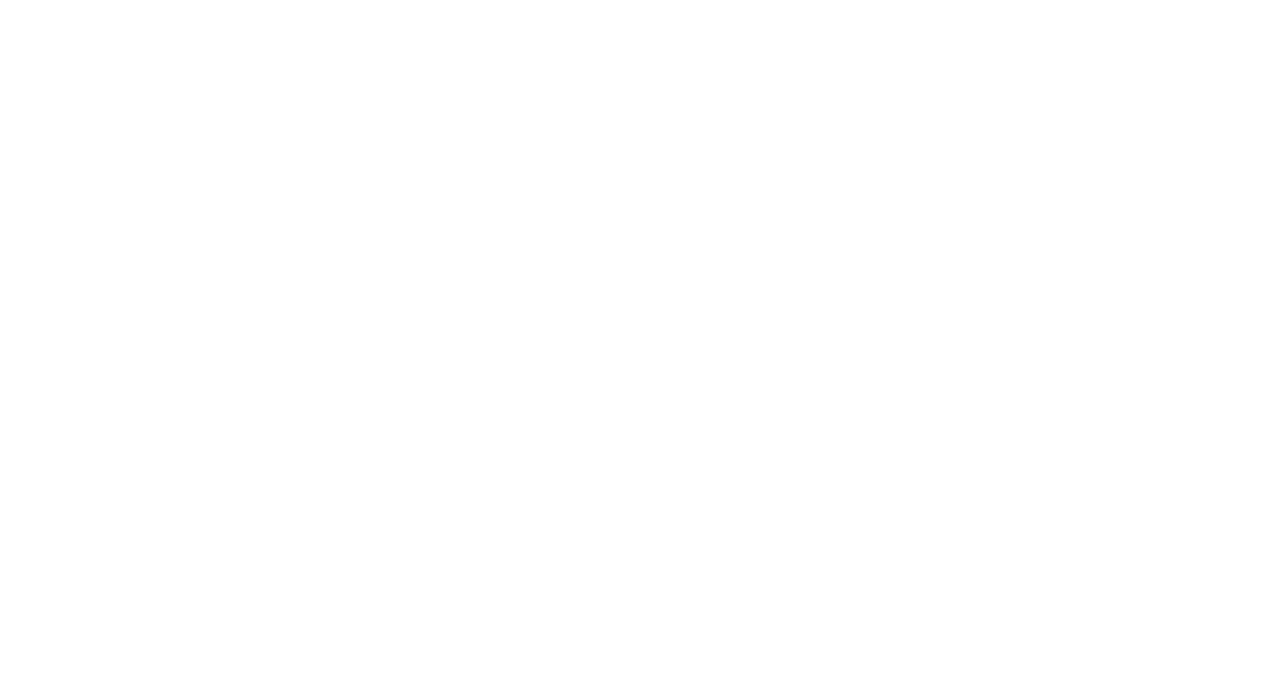
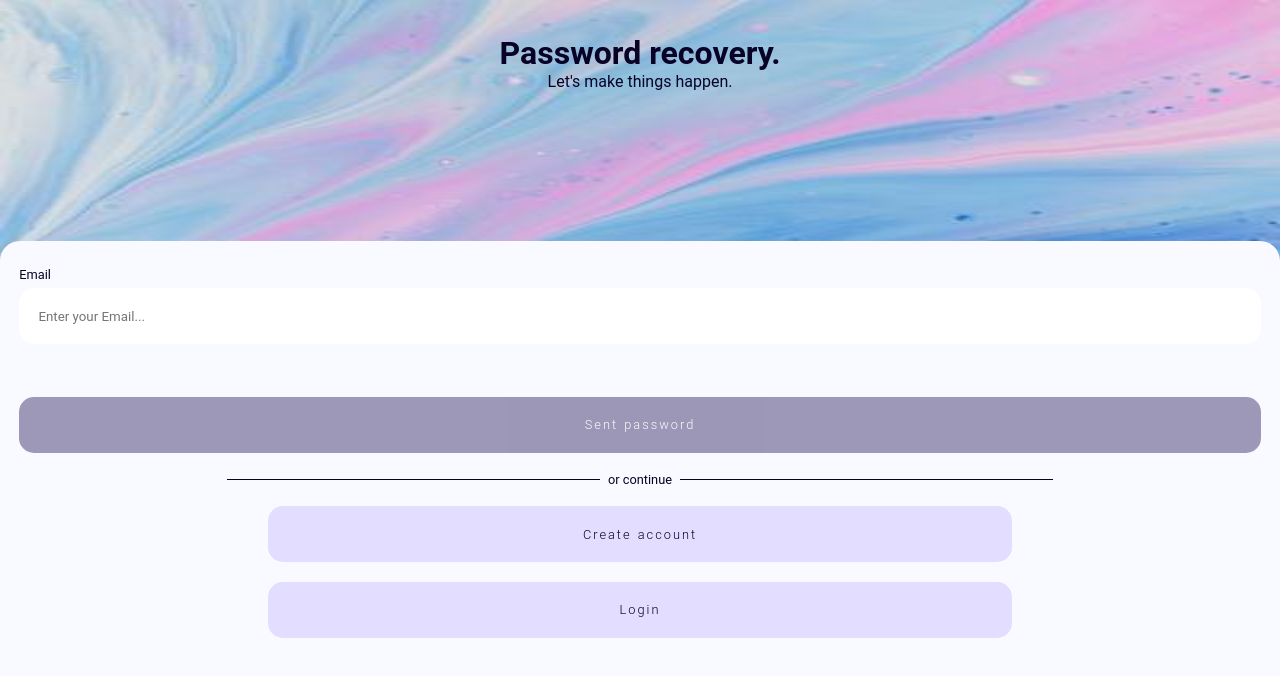
Before and after one commit to FilipDrzazga/simply-todo, a React (Create React App) app: page /password-recovery in a window 1280 px wide. Before the commit this address had no page. Shown: the top 676 px of the page. Built offline with nearby package versions, Linux system fonts and the light colour scheme.

Commit message:
add PasswordRecovery comp. and functionality

```diff
--- a/src/App.js
+++ b/src/App.js
@@ -3,13 +3,15 @@ import { Route, Routes } from "react-router";
 import WelcomeScreen from "./pages/WelcomeScreen";
 import CreateAccount from "./pages/CreateAccount";
 import Login from './pages/Login';
+import PasswordRecovery from "./pages/PasswordRecovery";
 
 const App = () => {
   return (
     <Routes>
       <Route path='/' element={<WelcomeScreen/>} />
-      <Route path='/createAccount' element={<CreateAccount/>} />
-      <Route path='/login' element={<Login/>} />
+      <Route path='/create-account' element={<CreateAccount/>} />
+      <Route path='/login' element={<Login />} />
+      <Route path="/password-recovery" element={<PasswordRecovery/>} />
     </Routes>
   )
 };
--- a/src/Components/Input.js
+++ b/src/Components/Input.js
@@ -1,8 +1,12 @@
 import React from "react";
+import { useNavigate } from "react-router-dom";
 
 import * as S from '../styled/Input.styled'
 
-const Input = ({id, type, value, error, touched, onChange, onBlur, placeholder, htmlFor, labelText}) => {
+const Input = ({ id, type, value, error, touched, onChange, onBlur, placeholder, htmlFor, labelText, forgotPassword }) => {
+
+    const navigate = useNavigate();
+
     return (
         <>
             <S.Label htmlFor={htmlFor}>{labelText}
@@ -17,7 +21,10 @@ const Input = ({id, type, value, error, touched, onChange, onBlur, placeholder,
                     placeholder={placeholder}>
                 </S.Input>
             </S.Label>
-            <S.ErrorMessage>{ touched && error }</S.ErrorMessage>
+            <S.MessagesContainer>
+                <S.ErrorMessage>{touched && error}</S.ErrorMessage>
+                {forgotPassword && <S.ForgotPassword onClick={()=>navigate('/password-recovery')}>Forgot password?</S.ForgotPassword>}
+            </S.MessagesContainer>
         </>
     )
 }
--- a/src/firebase/firebase.js
+++ b/src/firebase/firebase.js
@@ -1,5 +1,5 @@
 import { initializeApp } from "firebase/app";
-import { getAuth ,createUserWithEmailAndPassword, signInWithEmailAndPassword } from "firebase/auth";
+import { getAuth ,createUserWithEmailAndPassword, signInWithEmailAndPassword, sendPasswordResetEmail } from "firebase/auth";
 import { getDatabase } from "firebase/database";
 
 const firebaseConfig = {
@@ -16,4 +16,4 @@ const app = initializeApp(firebaseConfig);
 const db = getDatabase(app);
 const auth = getAuth(app);
 
-export { db, auth, createUserWithEmailAndPassword, signInWithEmailAndPassword };
+export { db, auth, createUserWithEmailAndPassword, signInWithEmailAndPassword, sendPasswordResetEmail };
--- a/src/pages/CreateAccount.js
+++ b/src/pages/CreateAccount.js
@@ -5,7 +5,7 @@ import Input from "../Components/Input";
 import AuthPopup from "../Components/AuthPopup";
 
 import { useFormik } from 'formik';
-import { validationSchema, authMessageHandler } from '../utils/index';
+import { passwordEmailValidation, authMessageHandler } from '../utils/index';
 import { auth, createUserWithEmailAndPassword } from "../firebase/firebase";
 
 import abstractMobile from '../Image/abstract-mobile.jpg';
@@ -16,7 +16,7 @@ const CreateAccount = () => {
 
   const onSubmit = ({ email, password }, {resetForm}) => {
     createUserWithEmailAndPassword(auth, email, password)
-      .then((respose) => {
+      .then(() => {
         setCreateUser(authMessageHandler('create-account'));
       }).catch((error) => {
         setCreateUser(authMessageHandler(error.code));
@@ -31,7 +31,7 @@ const CreateAccount = () => {
       password: ''
     },
     validateOnMount: true,
-    validationSchema: validationSchema,
+    validationSchema: passwordEmailValidation,
     onSubmit: onSubmit,
   });
 
--- a/src/pages/Login.js
+++ b/src/pages/Login.js
@@ -5,7 +5,7 @@ import Input from "../Components/Input";
 import AuthPopup from '../Components/AuthPopup';
 
 import { useFormik } from 'formik';
-import { validationSchema, authMessageHandler } from "../utils/index";
+import { passwordEmailValidation, authMessageHandler } from "../utils/index";
 import { auth, signInWithEmailAndPassword } from "../firebase/firebase";
 
 import abstractMobile from '../Image/abstract-mobile.jpg';
@@ -15,7 +15,8 @@ const CreateAccount = () => {
   const [isLogin, setIsLogin] = useState(null);
 
   const onSubmit = ({email, password}, {resetForm}) => {
-    signInWithEmailAndPassword(auth, email, password).then(response => {
+    signInWithEmailAndPassword(auth, email, password)
+      .then(() => {
         setIsLogin(authMessageHandler('login'));
       }).catch((error) => {
         setIsLogin(authMessageHandler(error.code));
@@ -30,7 +31,7 @@ const CreateAccount = () => {
         password: ''
       },
       validateOnMount:true,
-      validationSchema: validationSchema,
+      validationSchema: passwordEmailValidation,
       onSubmit: onSubmit,
   });
 
@@ -69,6 +70,7 @@ const CreateAccount = () => {
             placeholder="Enter your password..."
             htmlFor="password"
             labelText="Password"
+            forgotPassword
           />
         </S.InputsContainer>
         <S.ButtonContainer>
@@ -78,7 +80,7 @@ const CreateAccount = () => {
             <span>or continue</span>
             <hr />
           </div>
-          <Button size="l" color="light" navigateTo="/createAccount">Create account</Button>
+          <Button size="l" color="light" navigateTo="/create-account">Create account</Button>
         </S.ButtonContainer>
       </S.Form>
     </S.Section>
--- /dev/null
+++ b/src/pages/PasswordRecovery.js
@@ -0,0 +1,77 @@
+import React, { useState } from "react";
+import Button from "../Components/Button";
+import Input from "../Components/Input";
+import AuthPopup from "../Components/AuthPopup";
+
+import { useFormik } from "formik";
+import { recoveryPasswordValidation, authMessageHandler } from "../utils";
+import { auth, sendPasswordResetEmail } from "../firebase/firebase";
+
+import * as S from '../styled/CreateAccount.styled';
+import abstractMobile from '../Image/abstract-mobile.jpg'
+
+const PasswordRecovery = () => {
+
+    const [isRecovered, setIsRecovered] = useState(null);
+
+    const onSubmit = ({email}, {resetForm}) => {
+        sendPasswordResetEmail(auth, email)
+            .then(() => {
+                setIsRecovered(authMessageHandler('reset-password'));
+            }).catch((error) => {
+                console.log(error.code);
+            }).finally(() => {
+                resetForm();
+            });
+    };
+
+    const { values, errors, touched, isValid, handleBlur, handleChange, handleSubmit } = useFormik({
+        initialValues: {
+            email:'',
+        },
+        validateOnMount: true,
+        validationSchema: recoveryPasswordValidation,
+        onSubmit:onSubmit,
+    });
+
+    return (
+        <S.Section>
+            {isRecovered && <AuthPopup message={isRecovered} />}
+            <S.Header>
+                <h1>Password recovery.</h1>
+                <h2>Let's make things happen.</h2>
+            </S.Header>
+            <figure>
+                <img src={abstractMobile} alt="abstract" />
+            </figure>
+            <S.Form onSubmit={handleSubmit} autoComplete="off">
+                <S.InputsContainer>
+                    <Input
+                        id="email"
+                        type="text"
+                        value={values.email}
+                        error={errors.email}
+                        touched={touched.email}
+                        onChange={handleChange}
+                        onBlur={handleBlur}
+                        placeholder="Enter your Email..."
+                        htmlFor="email"
+                        labelText="Email"
+                    />
+                </S.InputsContainer>
+                <S.ButtonContainer>
+                    <Button type='submit' size="xl" color="dark" disabled={!isValid}>Sent password</Button>
+                    <div>
+                        <hr />
+                        <span>or continue</span>
+                        <hr />
+                    </div>
+                    <Button size="l" color="light" navigateTo="/create-account">Create account</Button>
+                    <Button size="l" color="light" navigateTo="/login">Login</Button>
+                </S.ButtonContainer>
+            </S.Form>
+        </S.Section>
+    )
+};
+
+export default PasswordRecovery;
--- a/src/pages/WelcomeScreen.js
+++ b/src/pages/WelcomeScreen.js
@@ -16,7 +16,7 @@ const WelcomeScreen = () => {
                 <img src={abstractMobile} alt='abstract'/>
             </figure>
             <S.ButtonContainer>
-                <Button size='xl' color='dark' navigateTo='/createAccount'>Create account</Button>
+                <Button size='xl' color='dark' navigateTo='/create-account'>Create account</Button>
                 <Button size='xl' color='light' navigateTo='/login'>Login</Button>
             </S.ButtonContainer>
         </S.Section>
--- a/src/styled/Input.styled.js
+++ b/src/styled/Input.styled.js
@@ -30,12 +30,27 @@ const Label = styled.label`
     color:${({ error, touched, theme })=> error && touched ? theme.colors.inputError : theme.colors.darkPurple};
 `
 
+const MessagesContainer = styled.div`
+    display:flex;
+    justify-content:space-between;
+`
+
 const ErrorMessage = styled.span`
-    width:100%;
+    width:45%;
     height:10px;
     margin-top:-3%;
     font-size:${({ theme }) => theme.fontSizes[0]};
     color:${({ theme }) => theme.colors.inputError};
 `
 
-export { Input, Label, ErrorMessage };
+const ForgotPassword = styled.span`
+    height:10px;
+    margin-top:-3%;
+    font-size:${({ theme }) => theme.fontSizes[0]};
+    color:${({ theme }) => theme.colors.darkPurple};
+    text-decoration-line:underline;
+    text-align:right;
+
+`
+
+export { Input, Label, MessagesContainer, ErrorMessage, ForgotPassword };
--- a/src/utils/authMessageHandler.js
+++ b/src/utils/authMessageHandler.js
@@ -11,6 +11,13 @@ const authMessageHandler = (errors) => {
             return {
                 message: 'Well done.',
                 messageDescripction: 'Thanks for creating new account.',
+                icon: 'circle-check',
+                iconColor: 'green'
+            }
+            case "reset-password":
+            return {
+                message: 'Well done.',
+                messageDescripction: 'Your reset link was sended to your email.',
                 icon: 'circle-check',
                 iconColor: 'green'
             }
--- a/src/utils/index.js
+++ b/src/utils/index.js
@@ -1,4 +1,4 @@
-import { validationSchema } from "./validationSchema";
+import { passwordEmailValidation, recoveryPasswordValidation } from "./validationSchema";
 import { authMessageHandler } from "./authMessageHandler";
 
-export { validationSchema, authMessageHandler };
+export { passwordEmailValidation, recoveryPasswordValidation, authMessageHandler };
--- a/src/utils/validationSchema.js
+++ b/src/utils/validationSchema.js
@@ -2,11 +2,15 @@ import * as yup from 'yup';
 
 const passwordRegex = /^(?=.*[a-z])(?=.*[A-Z])(?=.*\d)[a-zA-Z\d]{8,}$/
 
-const validationSchema = yup.object().shape({
+const passwordEmailValidation = yup.object().shape({
     email: yup.string().email("*Please enter a valid email").required("*Required"),
     password: yup.string().matches(passwordRegex, {
         message: "*Min. 8 characters, at least one uppercase letter, lowercase and number"
     }).required("*Required"),
 });
 
-export { validationSchema };
+const recoveryPasswordValidation = yup.object().shape({
+    email: yup.string().email("*Please enter a valid email").required("*Required"),
+});
+
+export { passwordEmailValidation, recoveryPasswordValidation };
```
Lines whose indentation alone changed are shown as unchanged.
